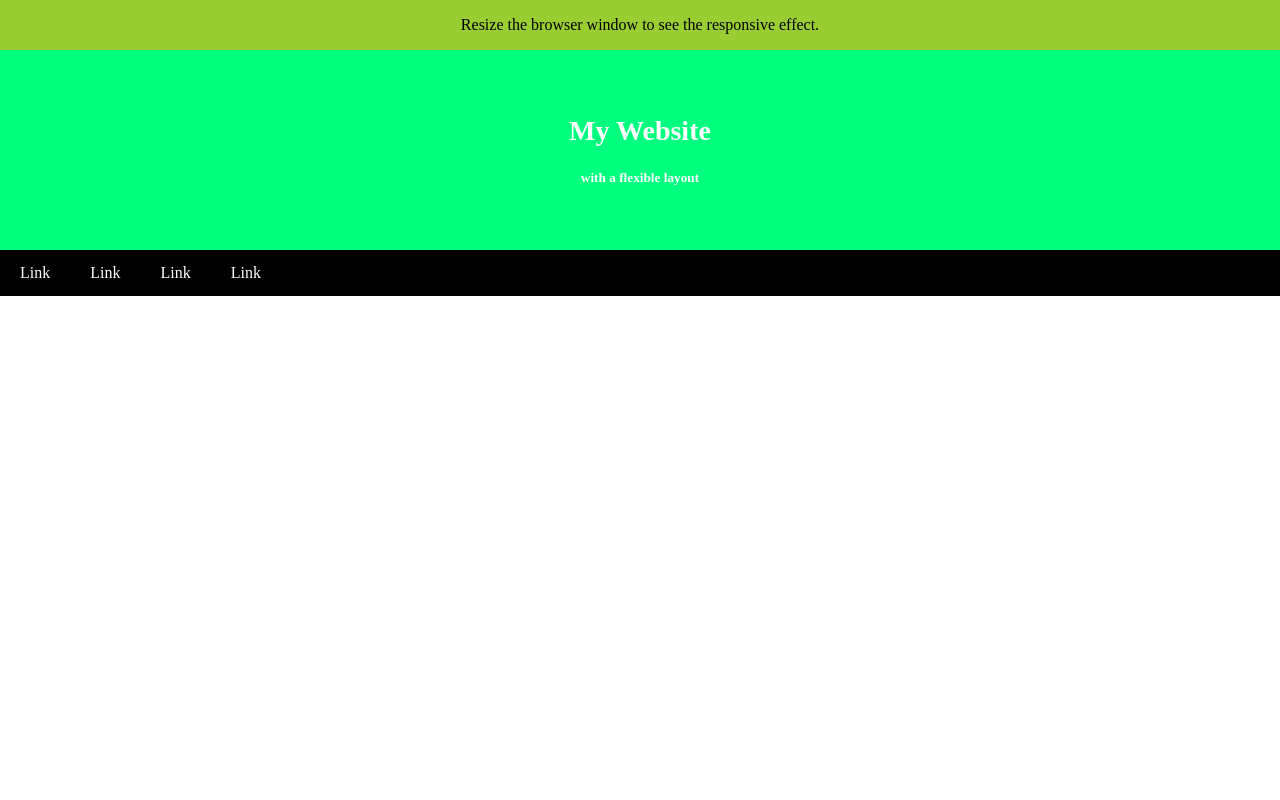
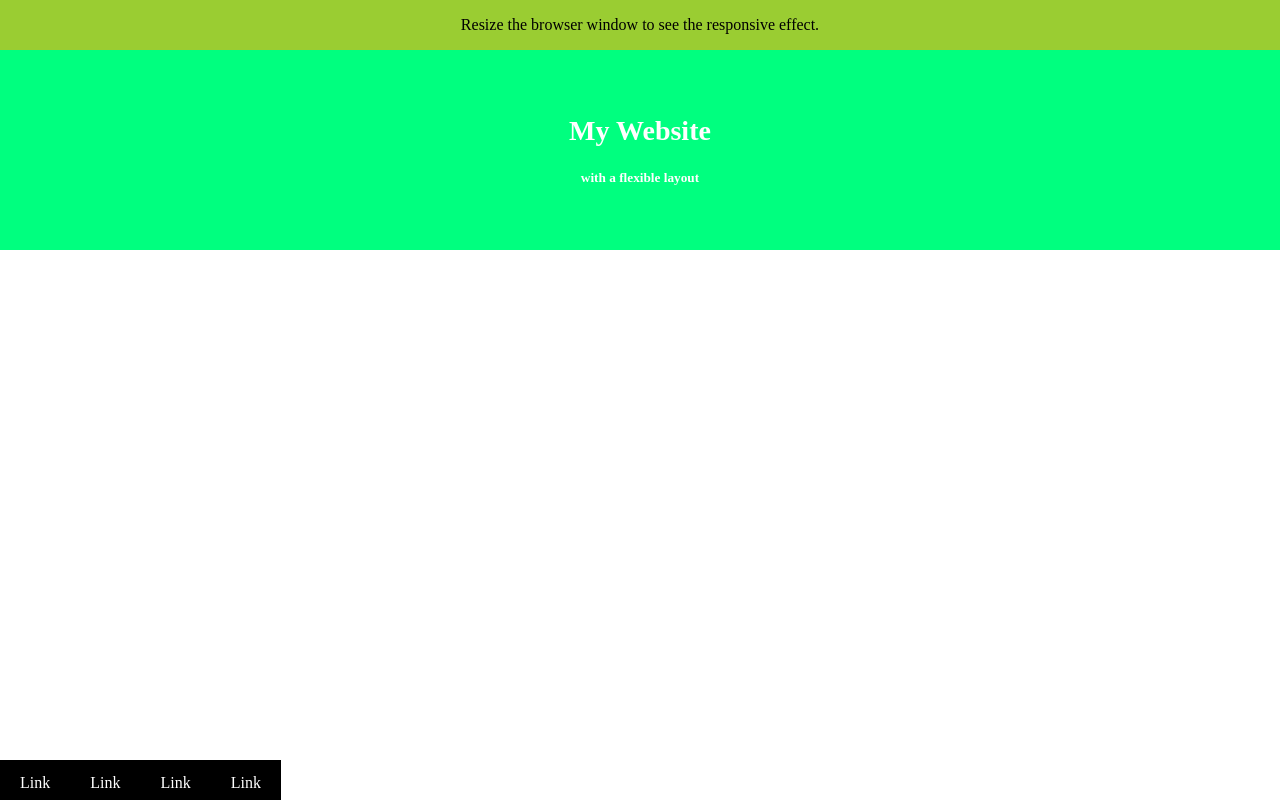
Before and after one commit to MUKKU1678900/stackblitz-flex, a website: page index.html in a window 1280 px wide. Drawn offline with Linux system fonts and the light colour scheme.

Commit message:
Footer style

```diff
--- a/styles.css
+++ b/styles.css
@@ -8,6 +8,7 @@
 }
 body{
   margin:0;
+  height: 100%;
 }
 #section{
   display:flex;
@@ -28,7 +29,9 @@ body{
 .navbar {
   background-color: black;
   display: flex;
-
+  position: absolute;
+  bottom: 0;
+  height: 2.5rem;
 }
 
 .navbar a{
```
Also changed, not shown: 1 other file.
